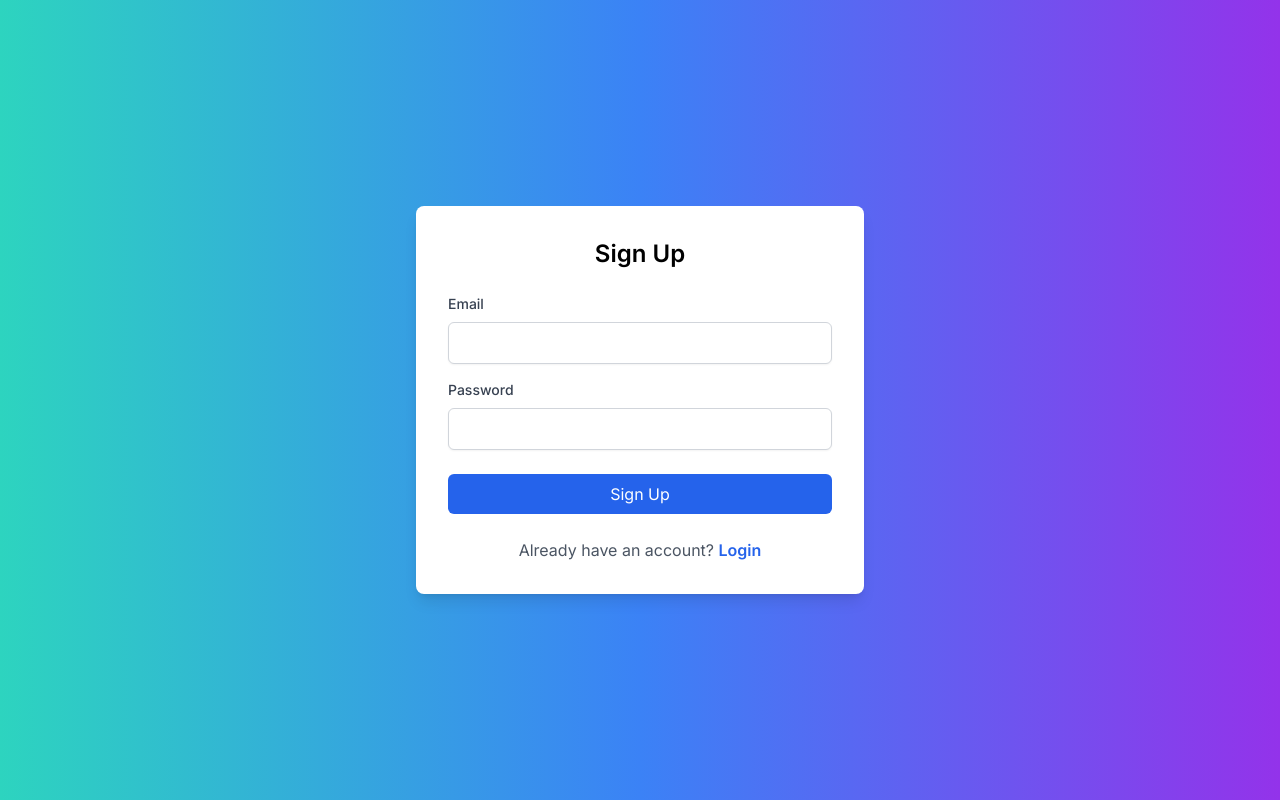
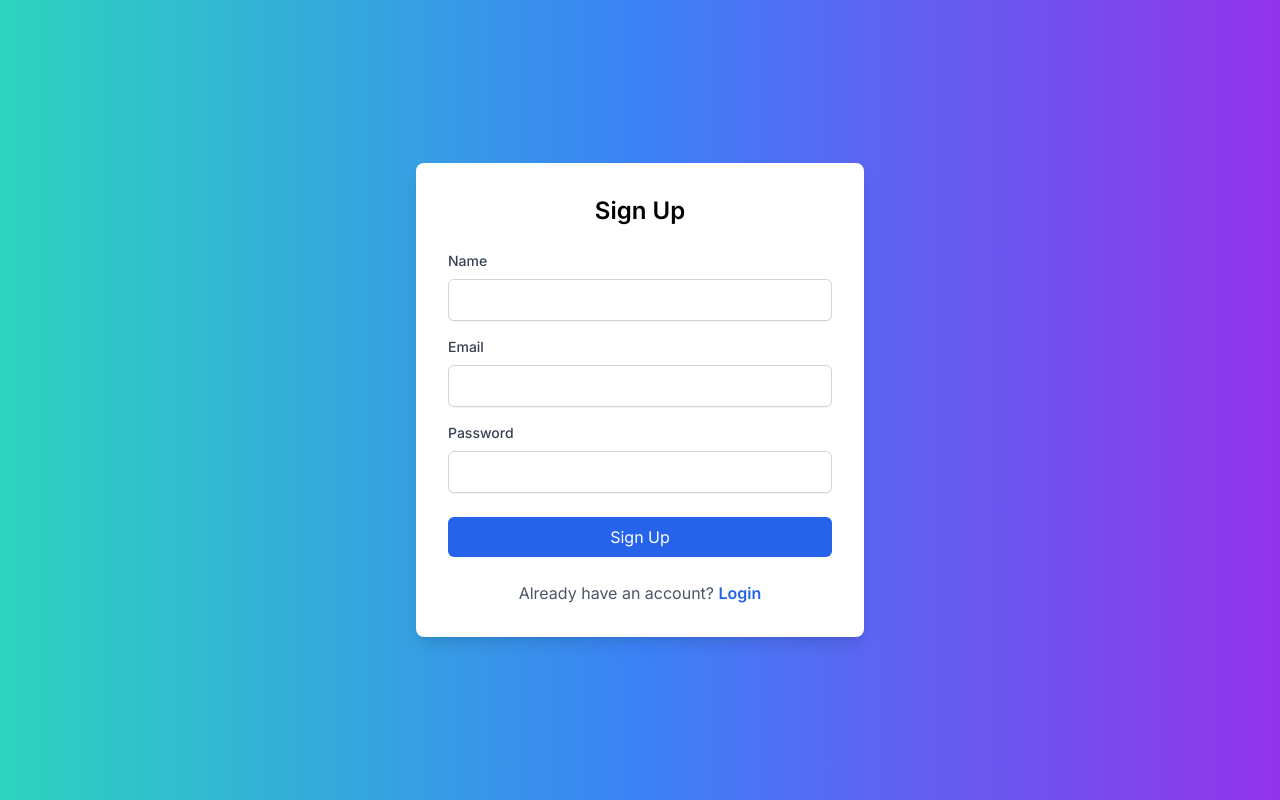
Before and after one commit to kushalnepal/Expense-tracker, a Next.js app: page /signup in a window 1280 px wide. Built offline with nearby package versions, Linux system fonts and the light colour scheme.

Commit message:
fix: some bug fixes

```diff
--- a/app/(auth)/login/page.tsx
+++ b/app/(auth)/login/page.tsx
@@ -13,7 +13,6 @@ const LoginPage = () => {
   const handleSubmit =async (values: { email: string; password: string }) => {
     try {
       const storedUser = JSON.parse(localStorage.getItem('user') || '{}');
-      console.log(values)
 
      const response = await axios.post('https://lms-backend.sachetsubedi001.com.np/api/auth/login',values);
     //  console.log(response.data);
--- a/app/(auth)/signup/page.tsx
+++ b/app/(auth)/signup/page.tsx
@@ -6,18 +6,18 @@ import { useRouter } from 'next/navigation';
 const SignupPage = () => {
   const router = useRouter();
 
-  const handleSubmit =async (values: { email: string; password: string }) => {
+  const handleSubmit = async (values: { name: string; email: string; password: string }) => {
     try {
 
-      const response = await axios.post('https://lms-backend.sachetsubedi001.com.np/api/auth/register',values);
-      console.log("response data >>",response.data);
+      const response = await axios.post('https://lms-backend.sachetsubedi001.com.np/api/auth/register', values);
+      console.log("response data >>", response.data);
 
       if (response.data.email === values.email) {
         alert('User already exists');
         return;
       }
 
-      localStorage.setItem('userData',JSON.stringify(response.data));
+      localStorage.setItem('userData', JSON.stringify(response.data));
       router.push('/login');
     } catch (error) {
       console.error(error);
@@ -29,11 +29,23 @@ const SignupPage = () => {
       <div className="bg-white p-8 rounded-lg shadow-lg w-full max-w-md">
         <h1 className="text-2xl font-semibold mb-6 text-center">Sign Up</h1>
         <Formik
-          initialValues={{ email: '', password: '' }}
+          initialValues={{ name: '', email: '', password: '' }}
           onSubmit={handleSubmit}
         >
           {({ isSubmitting }) => (
             <Form>
+
+              <div className="mb-4">
+                <label className="block text-gray-700 text-sm font-medium mb-2" htmlFor="name">
+                  Name
+                </label>
+                <Field
+                  className="block w-full px-3 py-2 border border-gray-300 rounded-md shadow-sm focus:outline-none focus:ring-2 focus:ring-blue-500"
+                  type="name"
+                  name="name"
+                />
+                <ErrorMessage className="text-red-500 text-xs italic mt-1" name="name" component="div" />
+              </div>
               <div className="mb-4">
                 <label className="block text-gray-700 text-sm font-medium mb-2" htmlFor="email">
                   Email
```
